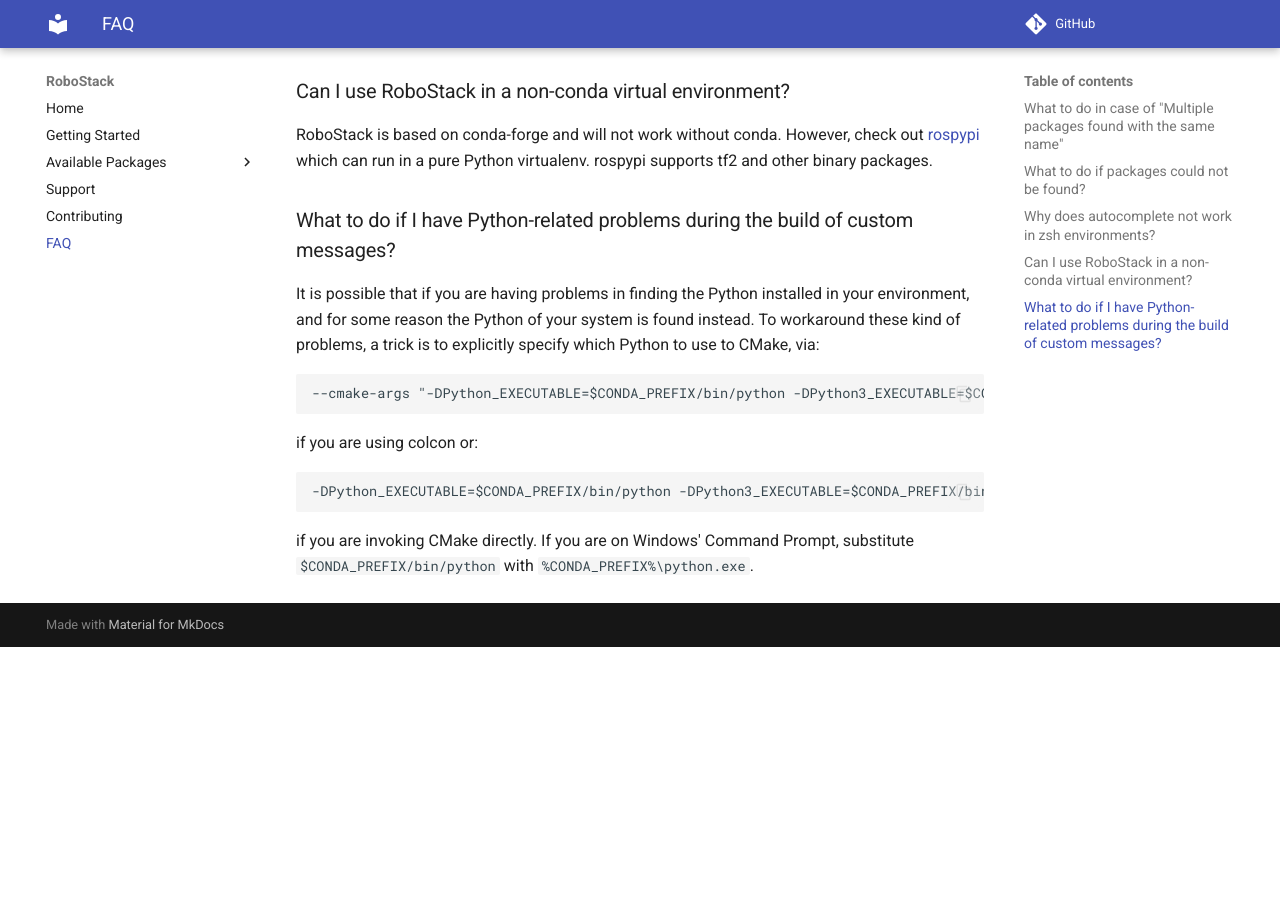
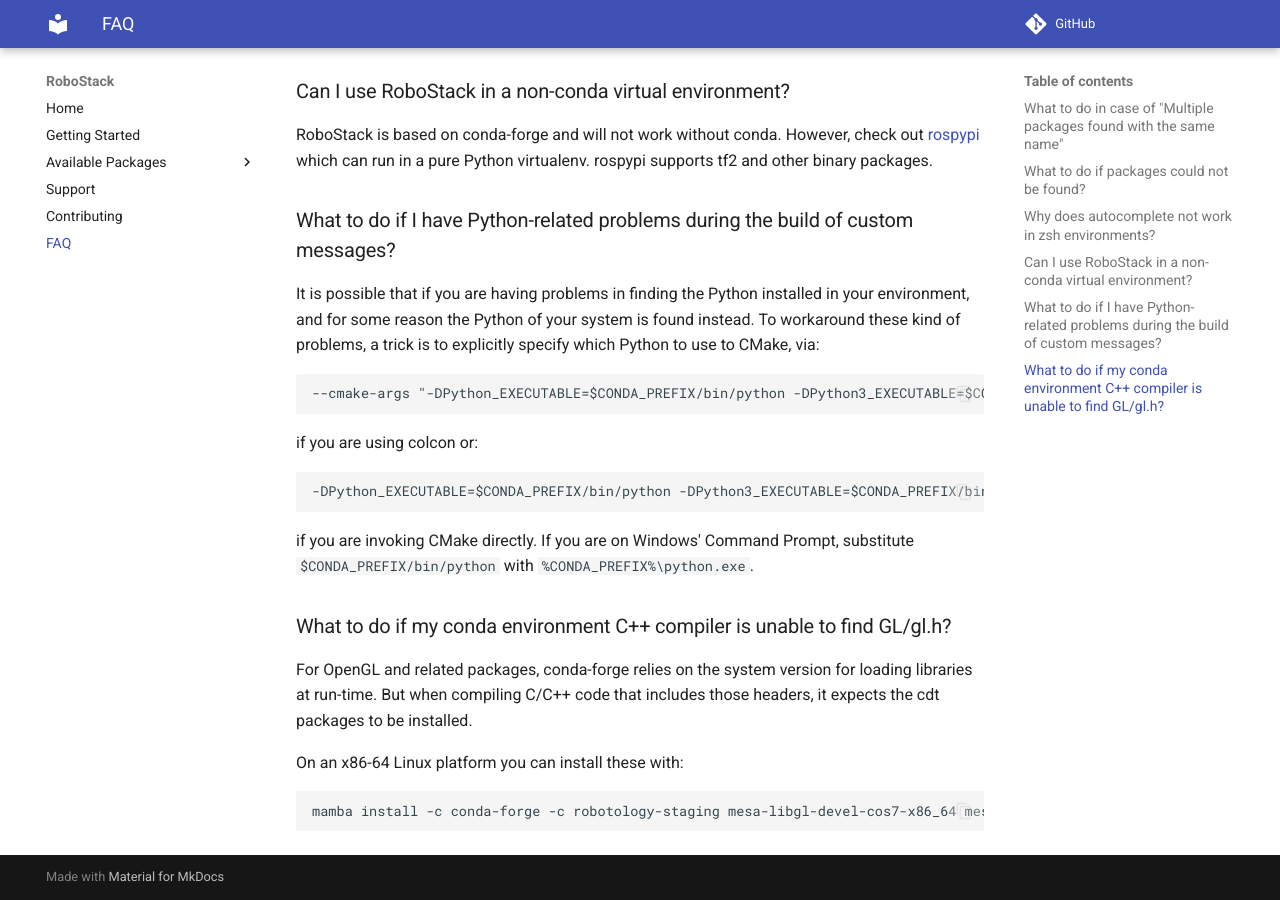
Before and after one commit to RoboStack/robostack.github.io, an MkDocs documentation site: the page built from docs/FAQ.md, in a window 1280 px wide and 900 px high, scrolled down 922 px. Built offline with MkDocs 1.6.1 and Material for MkDocs 9.7.7, drawn with Linux system fonts in a browser that asks for light colours; comment, search, counter and statistics services are not loaded; before the commit the page ends 1569 px from its top, so only the background shows below that.

Commit message:
Update FAQ.md

```diff
--- a/docs/FAQ.md
+++ b/docs/FAQ.md
@@ -37,3 +37,12 @@
 -DPython_EXECUTABLE=$CONDA_PREFIX/bin/python -DPython3_EXECUTABLE=$CONDA_PREFIX/bin/python -DPYTHON_EXECUTABLE=$CONDA_PREFIX/bin/python
 ~~~
 if you are invoking CMake directly. If you are on Windows' Command Prompt, substitute `$CONDA_PREFIX/bin/python` with `%CONDA_PREFIX%\python.exe`.
+
+### What to do if my conda environment C++ compiler is unable to find GL/gl.h?
+
+For OpenGL and related packages, conda-forge relies on the system version for loading libraries at run-time. But when compiling C/C++ code that includes those headers, it expects the cdt packages to be installed.
+
+On an x86-64 Linux platform you can install these with:
+~~~
+mamba install -c conda-forge -c robotology-staging mesa-libgl-devel-cos7-x86_64 mesa-dri-drivers-cos7-x86_64 libselinux-cos7-x86_64 libxxf86vm-cos7-x86_64
+~~~
```
